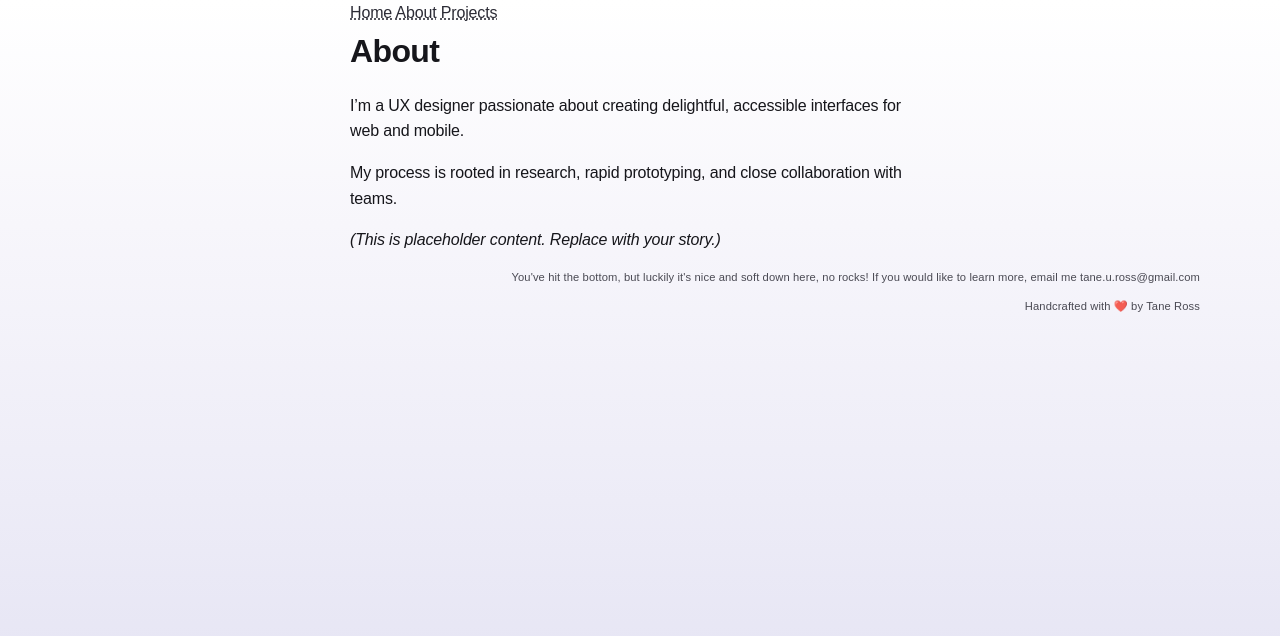
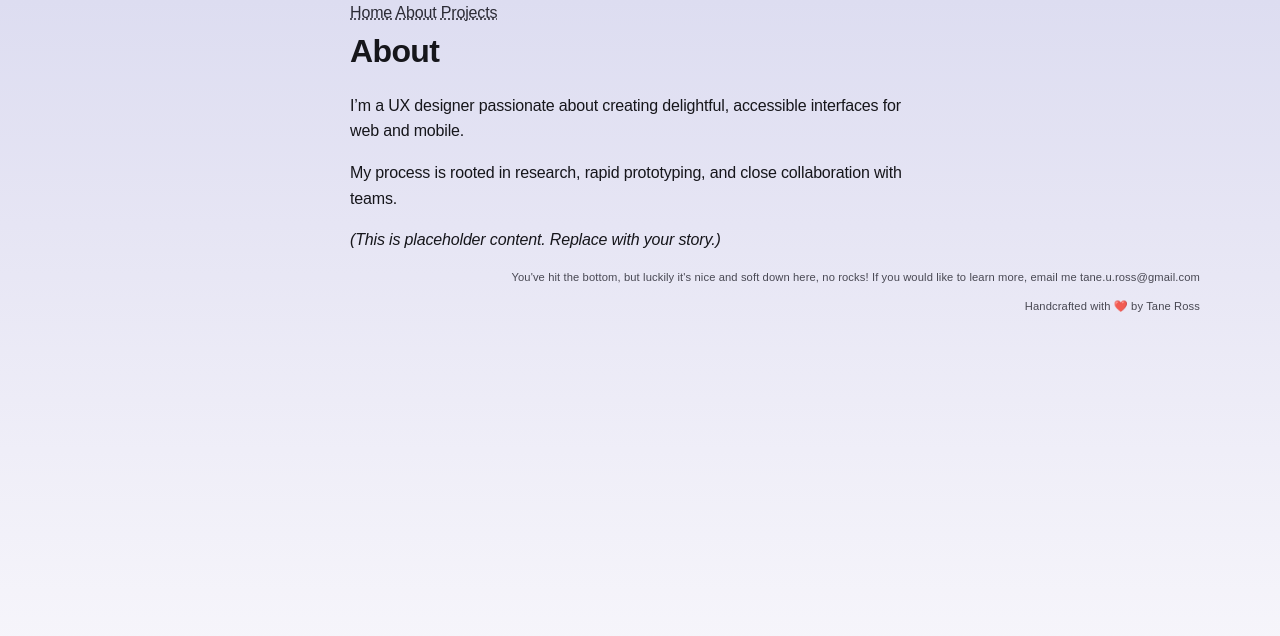
Before and after one commit to projekt2050/Portfolio, a Jekyll site: the page built from about.md, in a window 1280 px wide. Shown: the top 636 px of the page. Built offline with Jekyll 4.4.1, drawn with Linux system fonts in a browser that asks for light colours.

Commit message:
Update main.css

```diff
--- a/assets/main.css
+++ b/assets/main.css
@@ -5,7 +5,7 @@ html, body {
   height: 100%;
   margin: 0;
   padding: 0;
-  background-image: linear-gradient(to bottom, #ffffff, #f7f6fb, #efeef8, #e6e5f4, #ddddf1);
+  background-image: linear-gradient(to top, #ffffff, #f7f6fb, #efeef8, #e6e5f4, #ddddf1);
   background-size: 100% 100%;
   color: #16161B;
   font-family: "Montserrat", Arial, sans-serif;
```
